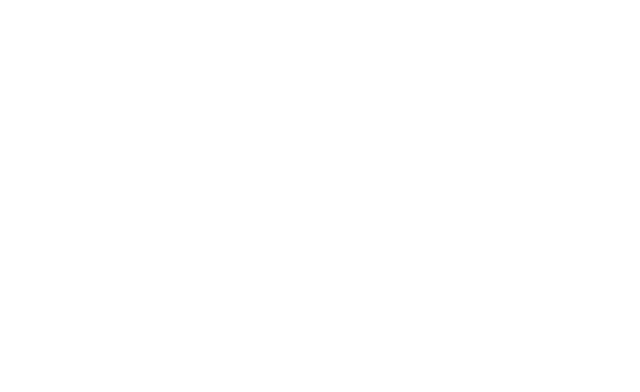
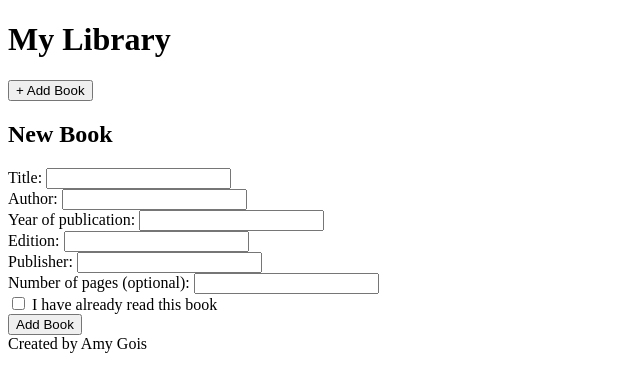
Before and after one commit to AmyGois/little-library, a website: page index.html in a window 1280 px wide. Shown: the whole page, without its empty margins (0-640 px from the left). Drawn offline with Linux system fonts and the light colour scheme.

Commit message:
Create basic page content

```diff
--- a/index.html
+++ b/index.html
@@ -9,6 +9,65 @@
     <script src="./script.js" defer></script>
 </head>
 <body>
+    <header>
+        <h1>My Library</h1>
+    </header>
 
+    <main>
+        <div class="search-and-add">
+            <!--Add searchbar and filters here-->
+
+            <button>+ Add Book</button>
+        </div>
+
+        <div class="cards">
+            <!--Book cards generated here with Javascript-->
+        </div>
+    </main>
+
+    <div class="new-book"> <!--Set to display: none-->
+        <h2>New Book</h2>
+
+        <div class="form-input">
+            <label for="new-book-title">Title:</label>
+            <input type="text" name="new-book-title" id="new-book-title" placeholder="" required>
+        </div>
+
+        <div class="form-input">
+            <label for="new-book-author">Author:</label>
+            <input type="text" name="new-book-author" id="new-book-author" placeholder="" required>
+        </div>
+
+        <div class="form-input">
+            <label for="new-book-year">Year of publication:</label>
+            <input type="number" name="new-book-year" id="new-book-year" placeholder="" required>
+        </div>
+
+        <div class="form-input">
+            <label for="new-book-edition">Edition:</label>
+            <input type="text" name="new-book-edition" id="new-book-edition" placeholder="" required>
+        </div>
+
+        <div class="form-input">
+            <label for="new-book-publisher">Publisher:</label>
+            <input type="text" name="new-book-publisher" id="new-book-publisher" placeholder="" required>
+        </div>
+
+        <div class="form-input">
+            <label for="new-book-pages">Number of pages (optional):</label>
+            <input type="text" name="new-book-pages" id="new-book-pages" placeholder="">
+        </div>
+
+        <div class="form-input-checkbox">
+            <input type="checkbox" name="new-book-read" id="new-book-read" required>
+            <label for="new-book-read">I have already read this book</label>
+        </div>
+
+        <button>Add Book</button>
+    </div>
+
+    <footer>
+        <span>Created by Amy Gois</span>
+    </footer>
 </body>
 </html>
```
